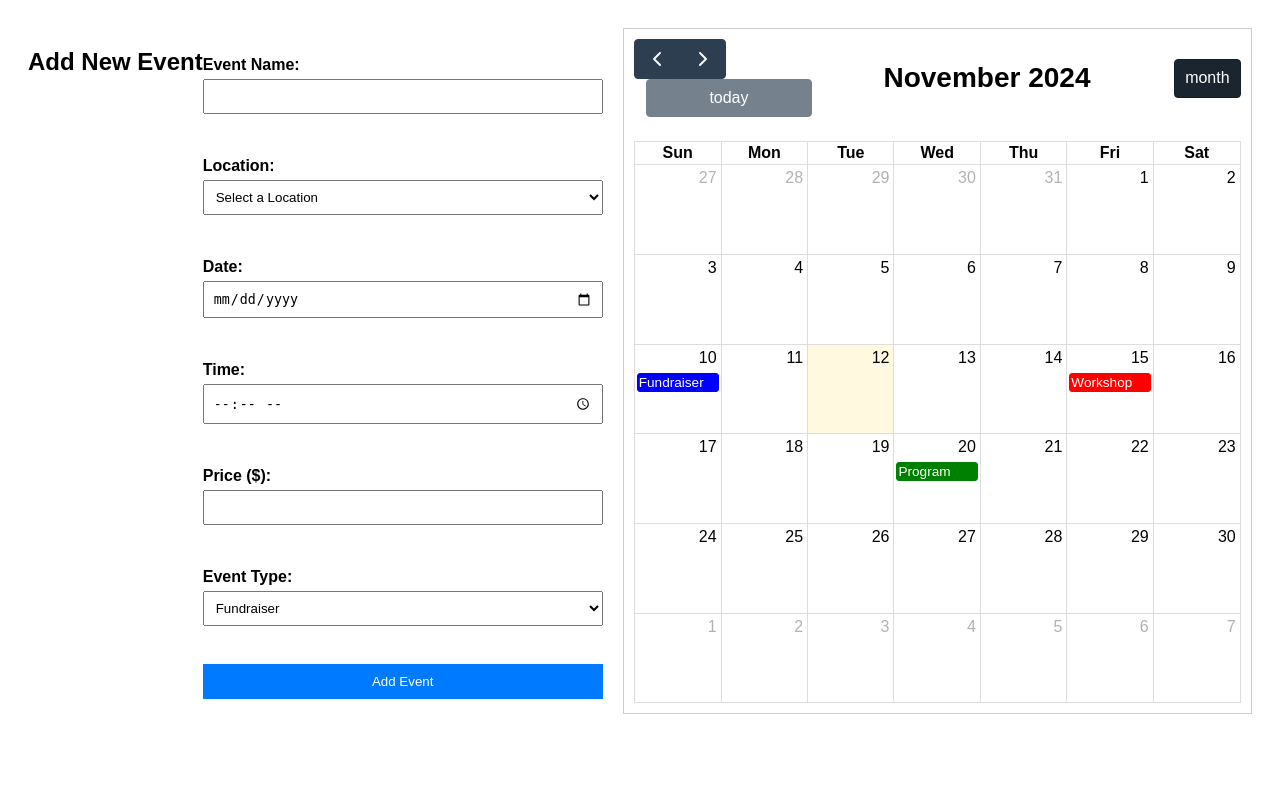
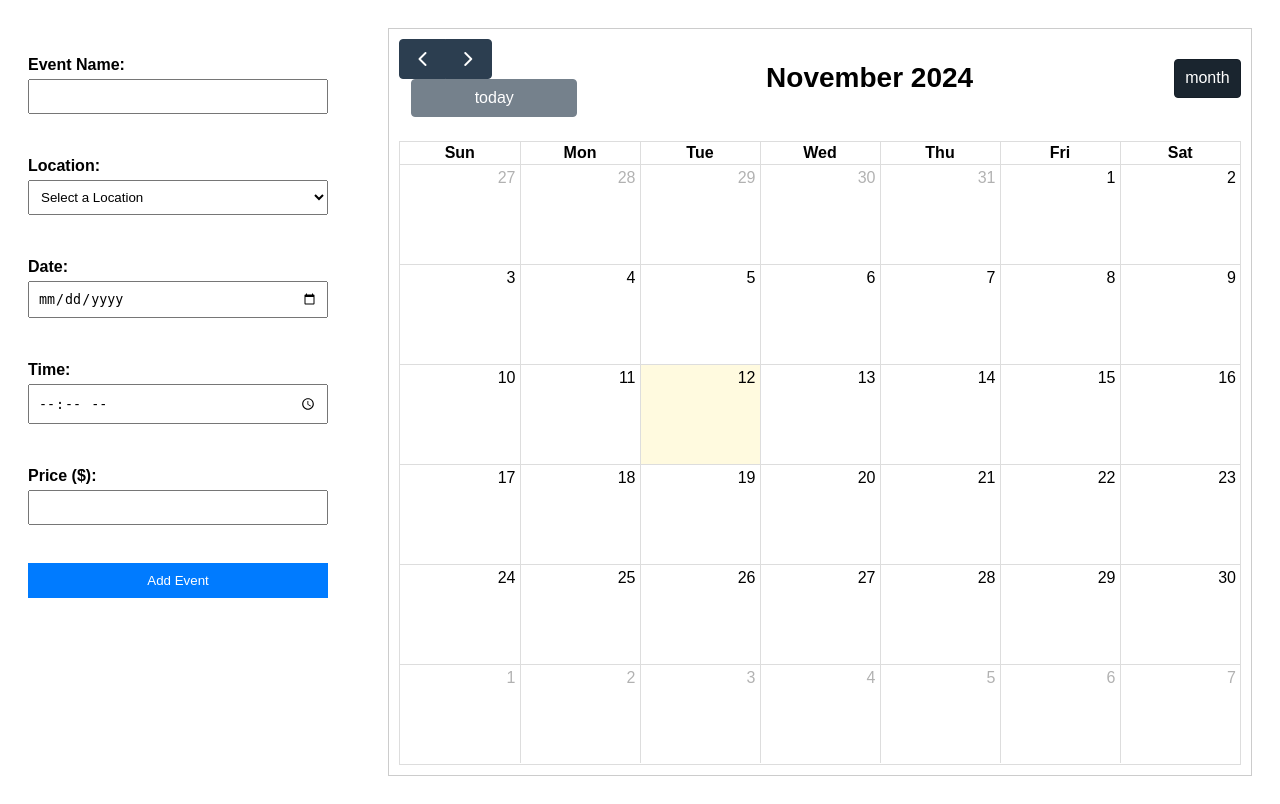
Before and after one commit to AhmedIbrahimSH/sdp, a PHP site: page /new_event_view.html in a window 1280 px wide. Before the commit the page ends 714 px from the top, so only its background shows below. Run offline with PHP 8.4, Linux system fonts and the light colour scheme; lists and menus that the app fills with data are empty; some libraries are stand-ins or nearby versions.

Commit message:
now calendar read from db

```diff
--- /dev/null
+++ b/event_management/Controller/add_event.php
@@ -0,0 +1 @@
+<?php
--- a/event_management/View/event.js
+++ b/event_management/View/event.js
@@ -1,3 +1,4 @@
+
     let calendar;
 
     // Initialize the calendar
@@ -10,19 +11,23 @@
     center: 'title',
     right: 'dayGridMonth'
 },
-    events: [
-{ title: 'Fundraiser', start: '2024-11-10', color: 'blue' },
-{ title: 'Workshop', start: '2024-11-15', color: 'red' },
-{ title: 'Program', start: '2024-11-20', color: 'green' }
-    ]
+    events: function(fetchInfo, successCallback, failureCallback) {
+        // AJAX call to get events from PHP
+        fetch('../Model/load_events.php')
+            .then(response => response.json())
+            .then(data => successCallback(data))
+            .catch(error => failureCallback(error));
+    }
 });
     calendar.render();
 });
 
     // JavaScript function to handle the button click and add event to calendar
     function addEventFunction(event) {
+
+
     // Prevent the default form submission
-    event.preventDefault();
+    // event.preventDefault();
 
     // Get form values
     const eventName = document.getElementById('event_name').value;
@@ -30,10 +35,10 @@
     const eventDate = document.getElementById('event_date').value;
     const eventTime = document.getElementById('event_time').value;
     const price = document.getElementById('price').value;
-    const eventType = document.getElementById('event_type').value;
-
+    // const eventType = document.getElementById('event_type').value;
+    console.log(eventDate)
     // Validate input
-    if (!eventName || !location || !eventDate || !eventTime || !price || !eventType) {
+    if (!eventName || !location || !eventDate || !eventTime || !price ) {
     alert('Please fill in all fields');
     return;
 }
@@ -43,7 +48,7 @@
 
     // Add event to FullCalendar
     calendar.addEvent({
-    title: `${eventName} - ${eventType}`,
+    title: `${eventName} - `,
     start: eventStart,
     description: `Location: ${location}\nPrice: $${price}`,
     color: 'blue'
--- a/event_management/View/new_event.css
+++ b/event_management/View/new_event.css
@@ -7,16 +7,15 @@ body {
     font-family: Arial, sans-serif;
 }
 
-form {
-    flex: 1;
-    margin-right: 20px;
-    max-width: 400px;
-}
+    form {
+        flex: 0 0 300px; /* Restrict form width and prevent it from stretching */
+        margin-right: 60px; /* Add space between form and calendar */
+    }
 
 #calendar {
     flex: 1;
-    min-width: 600px;
-    min-height: 500px;
+    min-width: 300px;
+    min-height: 300px;
     border: 1px solid #ccc;
     padding: 10px;
 }
--- a/event_management/View/new_event_view.html
+++ b/event_management/View/new_event_view.html
@@ -7,23 +7,35 @@
 
     <link rel = "stylesheet" href="new_event.css">
     <!-- Link to Google Places API (Replace YOUR_API_KEY with your actual key) -->
-    <script src="https://maps.googleapis.com/maps/api/js?key=YOUR_API_KEY&libraries=places"></script>
+<!--    <script src="https://maps.googleapis.com/maps/api/js?key=YOUR_API_KEY&libraries=places"></script>-->
 
     <!-- Link to FullCalendar CSS and JS -->
     <link href="https://cdn.jsdelivr.net/npm/fullcalendar@5.11.0/main.min.css" rel="stylesheet">
     <script src="https://cdn.jsdelivr.net/npm/fullcalendar@5.11.0/main.min.js"></script>
+    <style>
+        /* Target event elements */
+        .fc-event {
+            font-size: 12px;           /* Adjust font size to fit within cell */
+            padding: 2px;              /* Reduce padding */
+            overflow: hidden;          /* Hide overflow text */
+            white-space: nowrap;       /* Prevent text wrapping */
+            text-overflow: ellipsis;   /* Add ellipsis for long text */
+        }
+        .fc-time, .fc-title {
+            display: inline-block;     /* Display time and title inline */
+            vertical-align: middle;    /* Center content vertically */
+        }
+    </style>
 
     <link rel="stylesheet" href="new_event.css"> <!-- External CSS File -->
-    <script src="event.js"></script>
-
 
 </head>
 <body>
 
-<h2>Add New Event</h2>
+<!--<h2>Add New Event</h2>-->
 <br>
 <!-- Form to add an event -->
-<form action="#" method="post">
+<form action="#" method="post" id="eventForm">
     <br>
     <label for="event_name">Event Name:</label>
     <input type="text" id="event_name" name="event_name" required><br><br>
@@ -55,13 +67,14 @@
     <input type="number" id="price" name="price" step="0.01" required><br><br>
 
     <!-- Event Type Dropdown (Combobox) -->
-    <label for="event_type">Event Type:</label>
-    <select id="event_type" name="event_type" required>
-        <option value="fundraiser">Fundraiser</option>
-        <option value="workshop">Workshop</option>
-        <option value="program">Program</option>
-    </select><br><br>
+<!--    <label for="event_type">Event Type:</label>-->
+<!--    <select id="event_type" name="event_type" required>-->
+<!--        <option value="fundraiser">Fundraiser</option>-->
+<!--        <option value="workshop">Workshop</option>-->
+<!--        <option value="program">Program</option>-->
+<!--    </select><br><br>-->
 
+    <script src="event.js"></script>
     <button type="submit" onclick="addEventFunction(this)">Add Event</button>
 </form>
 
```
Also changed, not shown: event_management/Model/database_connection.php (renamed from event_management/Model/get_events.php, +5 -4 lines), event_management/Model/load_events.php (added, +19 -0 lines), event_management/Router.php (added, +34 -0 lines), event_management/View/show_events_history.php (added, +58 -0 lines), event_management/routes.php (added, +7 -0 lines).
